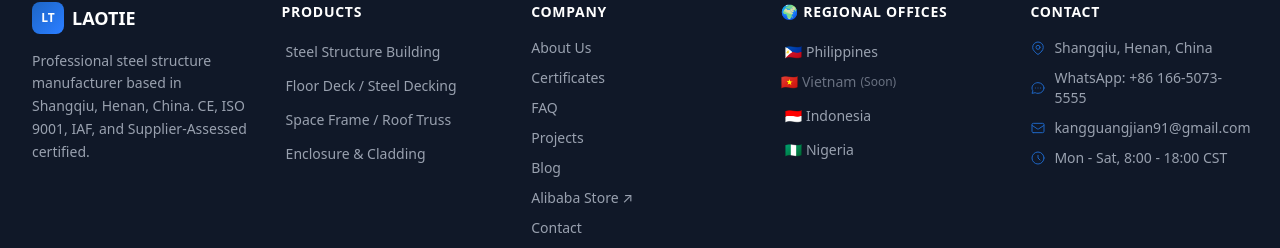
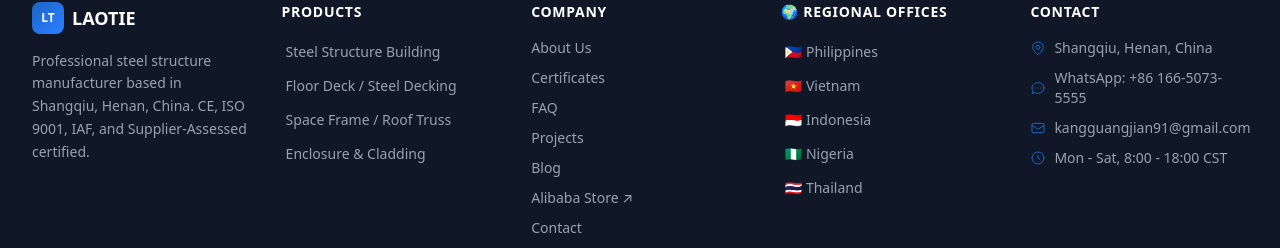
Before and after one commit to kangguangjian91-max/Laotie, a Next.js app: page / in a window 1280 px wide. Shown: the part 6754-7002 px from the top of the page. Built offline with nearby package versions, Linux system fonts and the light colour scheme.

Commit message:
fix: Footer添加Thailand，Vietnam改为链接，Header countryMap补全Thailand/Nigeria追踪

```diff
--- a/src/components/Footer.tsx
+++ b/src/components/Footer.tsx
@@ -90,10 +90,14 @@ export default function Footer() {
                 </a>
               </li>
               <li>
-                <span className="text-gray-500 inline-flex items-center gap-1">
+                <a
+                  href="/steel-structure-vietnam"
+                  onClick={() => trackLandingPageView("vietnam", "vietnam")}
+                  className="hover:text-white transition-colors inline-flex items-center gap-1 group"
+                >
+                  <span className="w-0 group-hover:w-1 h-0.5 bg-steel-accent rounded-full transition-all" />
                   🇻🇳 Vietnam
-                  <span className="text-xs">(Soon)</span>
-                </span>
+                </a>
               </li>
               <li>
                 <a
@@ -113,6 +117,16 @@ export default function Footer() {
                 >
                   <span className="w-0 group-hover:w-1 h-0.5 bg-steel-accent rounded-full transition-all" />
                   🇳🇬 Nigeria
+                </a>
+              </li>
+              <li>
+                <a
+                  href="/steel-structure-thailand"
+                  onClick={() => trackLandingPageView("thailand", "thailand")}
+                  className="hover:text-white transition-colors inline-flex items-center gap-1 group"
+                >
+                  <span className="w-0 group-hover:w-1 h-0.5 bg-steel-accent rounded-full transition-all" />
+                  🇹🇭 Thailand
                 </a>
               </li>
             </ul>
--- a/src/components/Header.tsx
+++ b/src/components/Header.tsx
@@ -103,6 +103,7 @@ export default function Header() {
                           '/steel-structure-vietnam': 'vietnam',
                           '/steel-structure-indonesia': 'indonesia',
                           '/steel-structure-nigeria': 'nigeria',
+                          '/steel-structure-thailand': 'thailand',
                         };
                         const country = countryMap[link.href];
                         if (country) {
@@ -193,6 +194,8 @@ export default function Header() {
                         '/steel-structure-philippines': 'philippines',
                         '/steel-structure-vietnam': 'vietnam',
                         '/steel-structure-indonesia': 'indonesia',
+                        '/steel-structure-nigeria': 'nigeria',
+                        '/steel-structure-thailand': 'thailand',
                       };
                       const country = countryMap[link.href];
                       if (country) {
```
